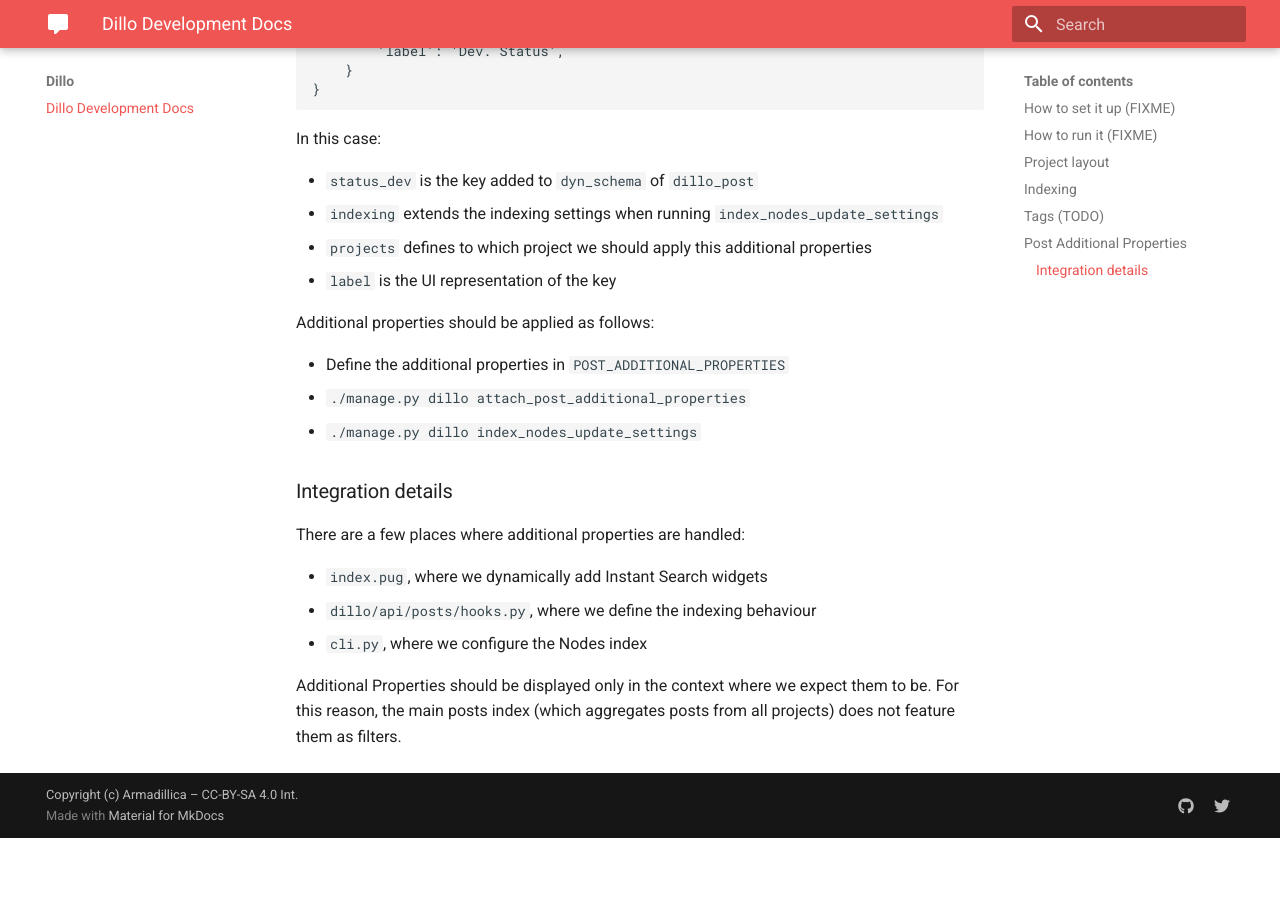
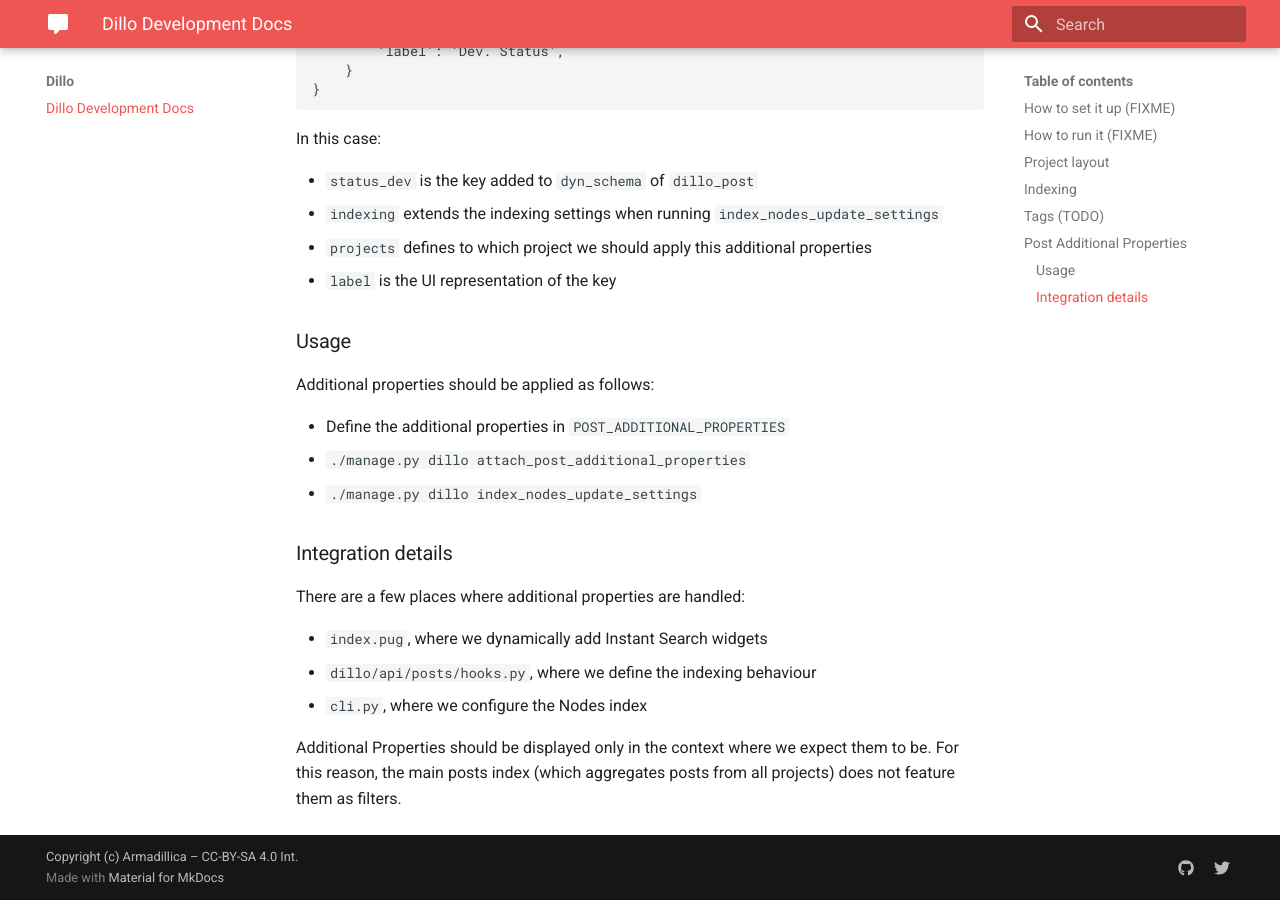
Before and after one commit to armadillica/dillo, an MkDocs documentation site: the page built from docs/docs/index.md, in a window 1280 px wide and 900 px high, scrolled down 1923 px. Built offline with MkDocs 1.6.1 and Material for MkDocs 9.7.7, drawn with Linux system fonts in a browser that asks for light colours; before the commit the page ends 2761 px from its top, so only the background shows below that.

Commit message:
Docs: Add Usage title

```diff
--- a/docs/docs/index.md
+++ b/docs/docs/index.md
@@ -90,6 +90,9 @@
 * `projects` defines to which project we should apply this additional properties
 * `label` is the UI representation of the key
 
+
+### Usage
+
 Additional properties should be applied as follows:
 
 * Define the additional properties in `POST_ADDITIONAL_PROPERTIES`
```
